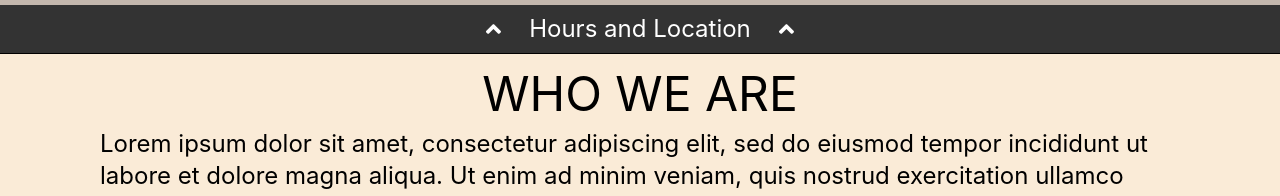
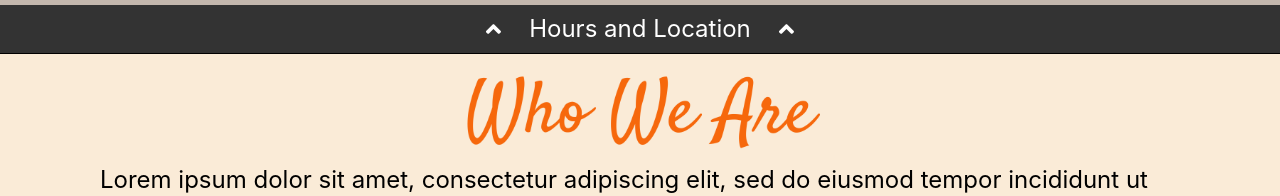
Before and after one commit to TheSicilian12/bookStore, a React (Create React App) app: page / in a window 1280 px wide. Shown: the part 675-871 px from the top of the page. Built offline with nearby package versions, Linux system fonts and the light colour scheme.

Commit message:
who we are image

```diff
--- a/src/App.js
+++ b/src/App.js
@@ -5,6 +5,7 @@ import './App.css';
 import './input.css';
 import logo from './Images/Logo/logo.png';
 import paperbackExchangeImage from './Images/graphics/paperbackExchange.png';
+import general from './Images/graphics/general.png';
 import carouselHeader from './Images/graphics/carouselHeader.png';
 import hoursAndLocation from './Images/graphics/hoursAndLocation.png';
 import book1 from './Images/bookCovers/book1.jpg';
@@ -166,7 +167,7 @@ function App() {
       </div>
 
       <div className={`${rotate === "rotate-down" ? 'general-up' : 'general-down'} flex flex-col justify-center items-center w-screen mt-4`}>
-        <div className='text-5xl'>WHO WE ARE</div>
+        <img src={general} className='w-96' alt='Who We Are'/>
         <div className='about-details text-2xl'>
         Lorem ipsum dolor sit amet, consectetur adipiscing elit, sed do eiusmod
         tempor incididunt ut labore et dolore magna aliqua. Ut enim ad minim veniam,
```
Also changed, not shown: src/Images/graphics/general.png (added).
